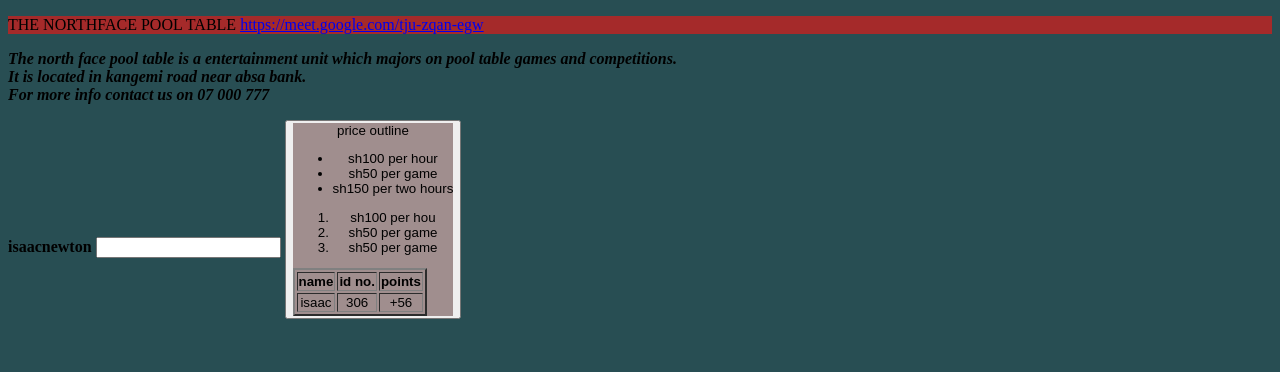
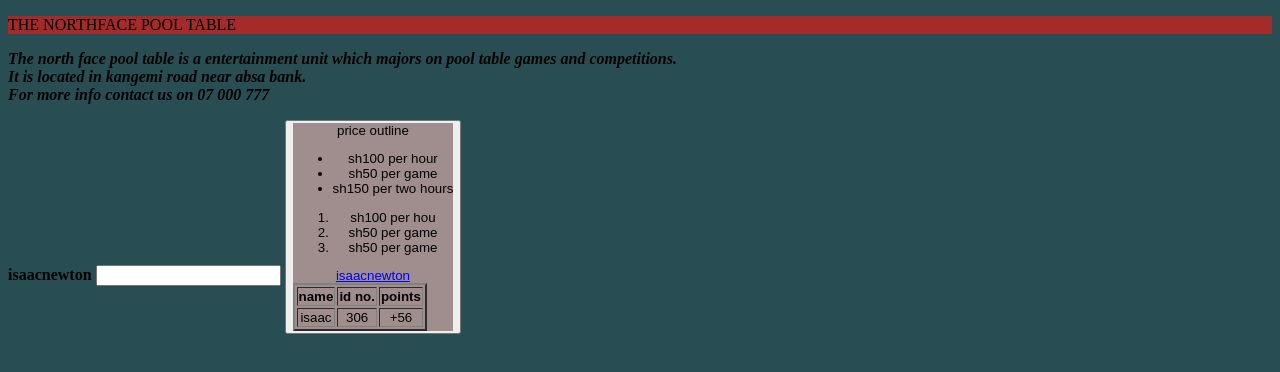
Before and after one commit to isaacnganga/isaac, a plain HTML site: page isaac.html in a window 1280 px wide. Drawn offline with Linux system fonts and the light colour scheme.

Commit message:
first commit

```diff
--- a/isaac.html
+++ b/isaac.html
@@ -4,7 +4,6 @@
     <body style="background-color:rgb(40, 78, 83);"></body>
     <p style="background-color: brown;"
     <h1>THE NORTHFACE POOL TABLE</h1>
-    <a href="https://github.com/isaacnganga/isaac">https://meet.google.com/tju-zqan-egw</a>
     <P><b><i>The north face pool table is a entertainment unit which majors on pool table games and competitions.<br>
         It is located in kangemi road near absa bank.</br>For more info contact us on 07 000 777</b></i></P>
         <form action="authentication_page"></form>
@@ -34,6 +33,7 @@
                     <td>306</td>
                     <td>+56</td>
                 </tr>
+                <a href="https://github.com/isaacnganga/isaac">isaacnewton</a>
     <meta charset="UTF-8">
     <meta name="viewport" content="width=device-width, initial-scale=1.0">
     <title>Document</title>
```
Also changed, not shown: index.html (+1 -1 lines).
